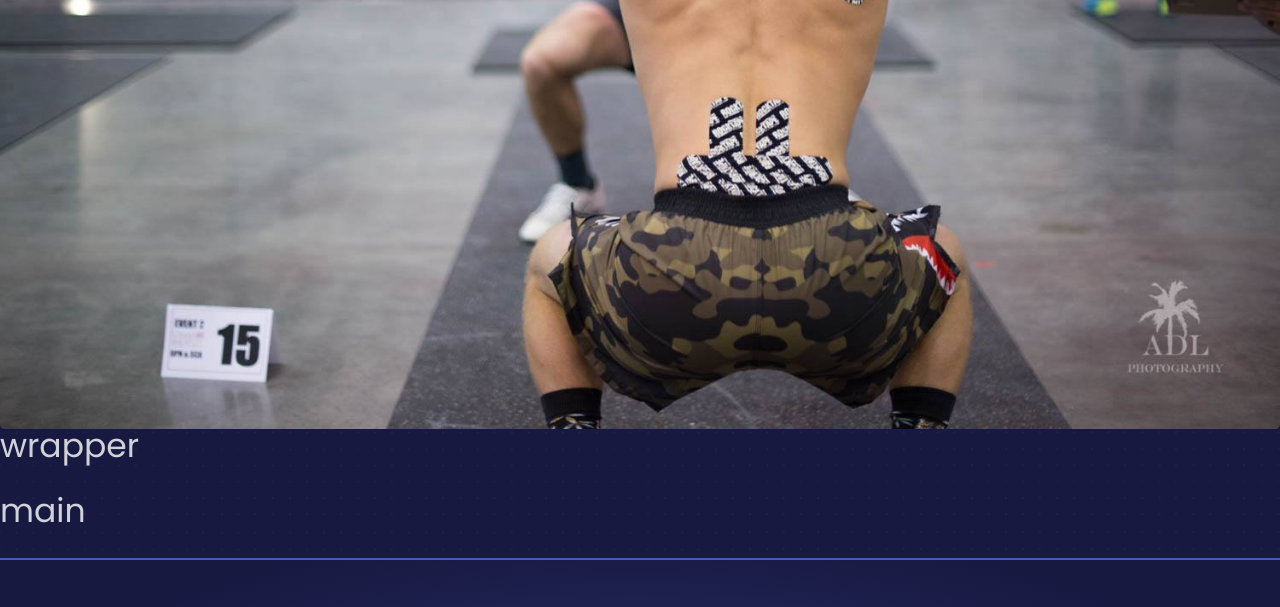
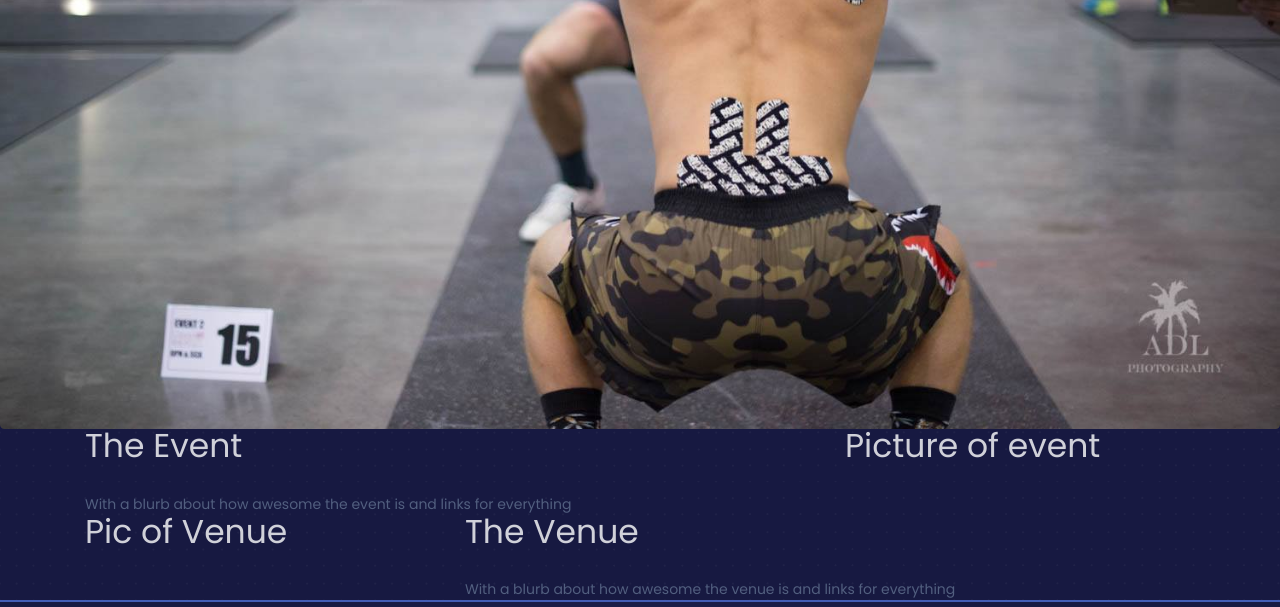
Before and after one commit to camstu555/Gritv2, a website: page index.html in a window 1280 px wide. Shown: the part 425-1032 px from the top of the page. Drawn offline with Linux system fonts and the light colour scheme.

Commit message:
testing some spacing

```diff
--- a/index.html
+++ b/index.html
@@ -105,9 +105,17 @@
 
   <div class="wrapper">
       <img src="assets/img/grit photo 1.jpg" class="img-fluid" alt="Responsive image">
-    <h1>wrapper</h1>
     <div class="main">
-      <h1>main</h1>
+      <div class="container">
+        <div class="row">
+          <div class="col-8"><span><h1>The Event</h1>With a blurb about how awesome the event is and links for everything</span></div>
+          <div class="col-4"><span><h1>Picture of event</h1></span></div>
+        </div>
+        <div class="row">
+          <div class="col-4"><span><h1>Pic of Venue</h1></span></div>
+          <div class="col-8"><span><h1>The Venue</h1>With a blurb about how awesome the venue is and links for everything</span></div>
+        </div>
+      </div>
       </div>
     </div>
     <footer class="footer">
```
